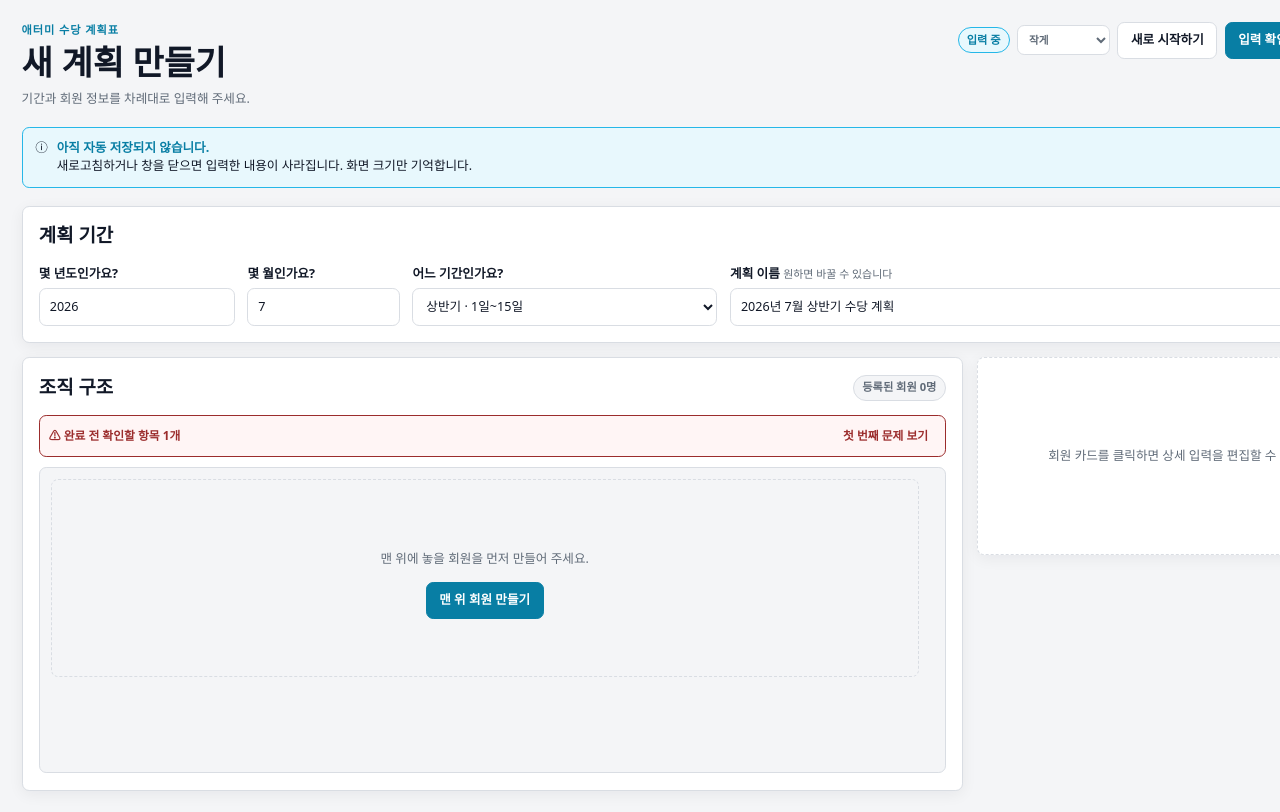
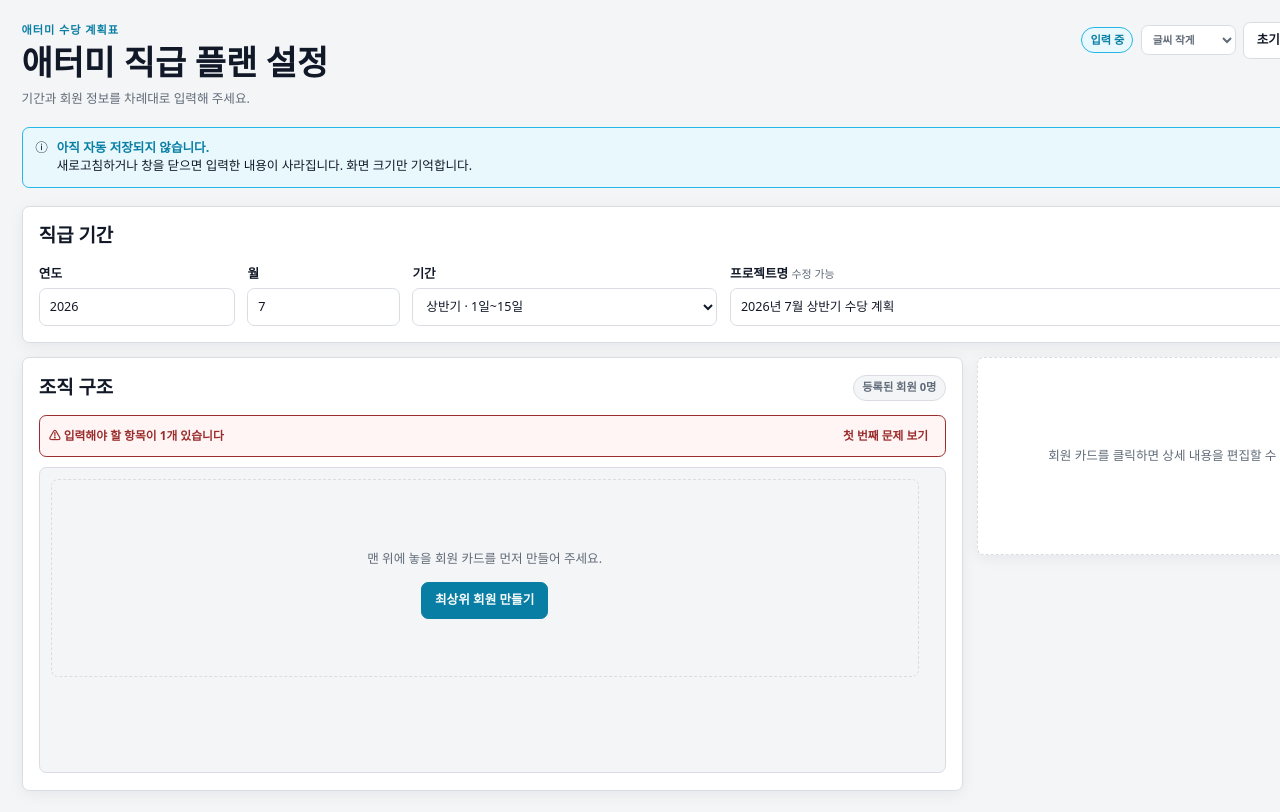
Before and after one commit to mworkroom/ngplan, a React (Vite) app: page / in a window 1280 px wide. Shown: the top 812 px of the page. Built offline with nearby package versions, Linux system fonts and the light colour scheme.

Commit message:
Refactor UI text for clarity and consistency in Korean language across multiple components

```diff
--- a/src/ui/App.tsx
+++ b/src/ui/App.tsx
@@ -237,7 +237,7 @@ export function App({ generateId: injectedGenerateId, initialDate }: AppProps =
     if (
       draftHasMemberData(draft) &&
       !window.confirm(
-        '지금 입력한 회원과 숫자를 모두 지우고 새로 시작할까요?',
+        '지금까지 입력한 회원과 숫자를 모두 지우고 새로 시작할까요?',
       )
     ) {
       return;
@@ -254,13 +254,13 @@ export function App({ generateId: injectedGenerateId, initialDate }: AppProps =
     setSlotAction(null);
     setCollapsedMemberKeys(new Set());
     setExcludedMemberKey(null);
-    setAnnouncement('새 계획을 시작했습니다. 이전에 입력한 회원 정보는 가져오지 않았습니다.');
+    setAnnouncement('새 플랜을 시작했습니다. 이전에 입력한 회원 정보는 가져오지 않았습니다.');
   };
 
   const handleAddRoot = (): void => {
     applyTopologyOutcome(
       addRootMember(draft, generateId('MEMBER')),
-      '맨 위 회원을 만들었습니다.',
+      '최상위 회원을 만들었습니다.',
     );
   };
 
@@ -388,7 +388,7 @@ export function App({ generateId: injectedGenerateId, initialDate }: AppProps =
       <header className="app-header">
         <div className="app-header__copy">
           <p className="app-header__eyebrow">애터미 수당 계획표</p>
-          <h1>새 계획 만들기</h1>
+          <h1>애터미 직급 플랜 설정</h1>
           <p className="app-header__description">기간과 회원 정보를 차례대로 입력해 주세요.</p>
         </div>
         <div className="app-header__actions">
@@ -407,16 +407,16 @@ export function App({ generateId: injectedGenerateId, initialDate }: AppProps =
               value={displayDensity}
               onChange={(event) => setDisplayDensity(event.currentTarget.value as DisplayDensity)}
             >
-              <option value="COMPACT">작게</option>
-              <option value="COMFORTABLE">편안하게</option>
+              <option value="COMPACT">글씨 작게</option>
+              <option value="COMFORTABLE">글씨 크게</option>
             </select>
           </label>
 
           <button type="button" className="secondary-button" onClick={handleNewProject}>
-            새로 시작하기
+            초기화
           </button>
           <button type="button" className="primary-button" onClick={handleNormalize}>
-            입력 확인하고 계획표 만들기
+            플래너 생성
           </button>
         </div>
       </header>
@@ -447,7 +447,7 @@ export function App({ generateId: injectedGenerateId, initialDate }: AppProps =
           <div className="panel__header">
             <div>
               <h2 id="bundle-summary-title" className="panel__title">
-                계획표를 만들 준비가 되었습니다
+                플랜을 만들 준비가 되었습니다
               </h2>
               <p className="panel__description">
                 내용을 고치면 다시 한 번 입력 확인이 필요합니다.
@@ -475,7 +475,7 @@ export function App({ generateId: injectedGenerateId, initialDate }: AppProps =
               className="primary-button"
               onClick={handleOpenManualPlan}
             >
-              계획표 열기
+              플랜 열기
             </button>
           </div>
         </section>
@@ -525,7 +525,7 @@ export function App({ generateId: injectedGenerateId, initialDate }: AppProps =
               onSetRoot={(memberKey) =>
                 applyTopologyOutcome(
                   setRootMember(draft, memberKey),
-                  '선택한 회원을 맨 위 회원으로 정했습니다.',
+                  '선택한 회원을 최상위 회원으로 정했습니다.',
                 )
               }
             />
@@ -548,7 +548,7 @@ export function App({ generateId: injectedGenerateId, initialDate }: AppProps =
                 </button>
                 {topology.reassignmentQueue.map((entry) => (
                   <button type="button" className="secondary-button" key={entry.memberKey} onClick={() => handleAttachQueuedSubtree(entry.memberKey)}>
-                    {entry.memberName.trim() || entry.memberKey}님과 아래 회원 연결
+                    {entry.memberName.trim() || entry.memberKey}님과 하위 회원 연결
                   </button>
                 ))}
                 <button type="button" className="text-button" onClick={() => setSlotAction(null)}>
@@ -567,7 +567,7 @@ export function App({ generateId: injectedGenerateId, initialDate }: AppProps =
           )}
           {selectedMember === undefined ? (
             <section className="panel empty-state">
-              <p>회원 카드를 클릭하면 상세 입력을 편집할 수 있습니다.</p>
+              <p>회원 카드를 클릭하면 상세 내용을 편집할 수 있습니다.</p>
             </section>
           ) : (
             <section className="panel">
@@ -593,7 +593,7 @@ export function App({ generateId: injectedGenerateId, initialDate }: AppProps =
                       parentMemberKey,
                       side,
                     ),
-                    '선택한 회원과 아래 회원들을 새 자리로 옮겼습니다.',
+                    '선택한 회원과 하위 회원들을 새 자리로 옮겼습니다.',
                   )
                 }
                 onDetach={() =>
@@ -638,7 +638,7 @@ export function App({ generateId: injectedGenerateId, initialDate }: AppProps =
             );
             const succeeded = applyTopologyOutcome(
               outcome,
-              '회원을 명단에서 뺐습니다. 아래 회원들의 연결은 그대로 유지했습니다.',
+              '선택한 회원을 화면에서 뺐습니다. 하위 회원들의 연결은 그대로 유지됩니다.',
             );
             if (succeeded) {
               setExcludedMemberKey(null);
--- a/src/ui/components/ChildSlot.tsx
+++ b/src/ui/components/ChildSlot.tsx
@@ -48,8 +48,8 @@ export function ChildSlot({
         <button
           type="button"
           className="child-slot__action child-slot__action--remove"
-          aria-label={`${childName ?? slot.childMemberKey ?? '아래 회원'} 위치 바꾸기 또는 명단에서 빼기`}
-          title={`${childName ?? slot.childMemberKey ?? '아래 회원'} 위치 바꾸기 또는 명단에서 빼기`}
+          aria-label={`${childName ?? slot.childMemberKey ?? '하위 회원'} 위치 바꾸기 또는 명단에서 빼기`}
+          title={`${childName ?? slot.childMemberKey ?? '하위 회원'} 위치 바꾸기 또는 명단에서 빼기`}
           onClick={() => {
             if (slot.childMemberKey !== null) {
               onRemoveChild(slot.childMemberKey);
--- a/src/ui/components/MemberCard.tsx
+++ b/src/ui/components/MemberCard.tsx
@@ -48,7 +48,7 @@ export function MemberCard({
       issue.severity === 'ERROR' && issue.location.memberKey === member.memberKey,
   );
   const complete = !hasError;
-  const baseName = member.name.trim() || '이름 미입력 회원';
+  const baseName = member.name.trim() || '이름 없는 회원';
   const displayName = markedMemberName(baseName, member.sheetMarker);
 
   return (
@@ -118,7 +118,7 @@ export function MemberCard({
             aria-controls={childrenContainerId}
             onClick={() => onToggleCollapsed(member.memberKey)}
           >
-            {collapsed ? '하위 조직 펼치기' : '하위 조직 접기'}
+            {collapsed ? '펼치기' : '접기'}
           </button>
         </div>
       ) : null}
--- a/src/ui/components/MemberForm.tsx
+++ b/src/ui/components/MemberForm.tsx
@@ -115,14 +115,14 @@ export function MemberForm({
             </h2>
             <p className="panel__description">이 회원의 정보를 입력해 주세요.</p>
           </div>
-          <span className="status-badge">{isRoot ? '맨 위 회원' : '등록된 회원'}</span>
+          <span className="status-badge">{isRoot ? '최상위 회원' : '등록된 회원'}</span>
         </div>
         <div className="form-grid form-grid--single">
-          {renderIdentityField('name', '회원 이름', nameIssue)}
-          {renderIdentityField('memberId', '회사 회원 ID', memberIdIssue)}
+          {renderIdentityField('name', '이름', nameIssue)}
+          {renderIdentityField('memberId', 'ID', memberIdIssue)}
           <div className="field">
             <label htmlFor={memberFieldId(member.memberKey, 'sheetMarker')}>
-              이름에 표지판 붙이기
+              이름 강조
             </label>
             <select
               id={memberFieldId(member.memberKey, 'sheetMarker')}
@@ -139,16 +139,13 @@ export function MemberForm({
                 </option>
               ))}
             </select>
-            <p className="field-help">
-              긴 계획표에서 사람을 빨리 찾기 위한 표시입니다. 계산에는 사용되지 않습니다.
-            </p>
           </div>
         </div>
       </div>
 
       {!isRoot && isPlaced ? (
         <fieldset className="member-form__section">
-          <legend>이 회원의 위치 바꾸기</legend>
+          <legend>위치 바꾸기</legend>
           <p className="help-text">
             이 회원과 아래에 연결된 회원들을 함께 옮깁니다.
           </p>
@@ -218,16 +215,11 @@ export function MemberForm({
 
       {!isRoot && !isPlaced ? (
         <p className="storage-notice">
-          이 회원과 아래 회원들의 새 위치를 정해야 합니다. 조직 그림의 빈
-          왼쪽·오른쪽 자리에서 다시 연결해 주세요.
+          이 회원과 아래 회원들의 새 위치를 정해야 합니다. 조직도의 빈 자리에 다시 연결해 주세요.
         </p>
       ) : null}
 
-      <div className="form-actions">
-        <button type="button" className="danger-button" onClick={onExclude}>
-          이 명단에서 빼기
-        </button>
-      </div>
+
     </section>
   );
 }
--- a/src/ui/components/OrganizationTree.tsx
+++ b/src/ui/components/OrganizationTree.tsx
@@ -112,7 +112,7 @@ export function OrganizationTree({
 
       {errors.length === 0 ? null : (
         <div className="organization-error-bar" role="alert">
-          <span>⚠ 완료 전 확인할 항목 {errors.length}개</span>
+          <span>⚠ 입력해야 할 항목이 {errors.length}개 있습니다</span>
           <button type="button" className="text-button" onClick={() => onNavigateIssue(errors[0]!)}>
             첫 번째 문제 보기
           </button>
@@ -122,15 +122,15 @@ export function OrganizationTree({
       <div
         id={projectFieldId('rootMemberKey')}
         className="organization-tree__viewport"
-        aria-label="좌우 조직 그림"
+        aria-label="좌우 조직도"
         tabIndex={0}
       >
         {root === undefined ? (
           <div className="empty-state">
             <div>
-              <p>맨 위에 놓을 회원을 먼저 만들어 주세요.</p>
+              <p>맨 위에 놓을 회원 카드를 먼저 만들어 주세요.</p>
               <button type="button" className="primary-button" onClick={onAddRoot}>
-                맨 위 회원 만들기
+                최상위 회원 만들기
               </button>
             </div>
           </div>
--- a/src/ui/components/ProjectPeriodForm.tsx
+++ b/src/ui/components/ProjectPeriodForm.tsx
@@ -44,7 +44,7 @@ export function ProjectPeriodForm({
       <div className="panel__header">
         <div>
           <h2 id="project-period-title" className="panel__title">
-            계획 기간
+            직급 기간
           </h2>
         </div>
         <span className="status-badge status-badge--editing">입력 중</span>
@@ -52,7 +52,7 @@ export function ProjectPeriodForm({
 
       <div className="form-grid">
         <div className="field">
-          <label htmlFor={projectFieldId('period.year')}>몇 년도인가요?</label>
+          <label htmlFor={projectFieldId('period.year')}>연도</label>
           <input
             id={projectFieldId('period.year')}
             inputMode="numeric"
@@ -69,7 +69,7 @@ export function ProjectPeriodForm({
         </div>
 
         <div className="field">
-          <label htmlFor={projectFieldId('period.month')}>몇 월인가요?</label>
+          <label htmlFor={projectFieldId('period.month')}>월</label>
           <input
             id={projectFieldId('period.month')}
             inputMode="numeric"
@@ -86,7 +86,7 @@ export function ProjectPeriodForm({
         </div>
 
         <div className="field field--full">
-          <label htmlFor={projectFieldId('period.half')}>어느 기간인가요?</label>
+          <label htmlFor={projectFieldId('period.half')}>기간</label>
           <select
             id={projectFieldId('period.half')}
             value={draft.half}
@@ -103,12 +103,12 @@ export function ProjectPeriodForm({
 
         <div className="field field--full project-title-field">
           <label htmlFor={projectFieldId('title')}>
-            계획 이름 <span className="field-label__hint">원하면 바꿀 수 있습니다</span>
+            프로젝트명 <span className="field-label__hint">수정 가능</span>
           </label>
           <div className="project-title-control">
             <input
               id={projectFieldId('title')}
-              aria-label="계획 이름"
+              aria-label="프로젝트명"
               value={draft.title}
               aria-invalid={titleIssue !== undefined}
               aria-describedby={titleIssue === undefined ? undefined : titleErrorId}
--- a/src/ui/components/ReassignmentQueue.tsx
+++ b/src/ui/components/ReassignmentQueue.tsx
@@ -24,8 +24,7 @@ export function ReassignmentQueue({
             새 위치를 정해야 하는 회원
           </h2>
           <p className="panel__description">
-            아래에 연결된 회원들은 그대로 유지됩니다. 조직 그림의 빈 왼쪽·오른쪽
-            자리에서 다시 연결해 주세요.
+            아래에 연결된 회원들은 그대로 유지됩니다. 조직도의 비어있는 자리에서 다시 연결해 주세요.
           </p>
         </div>
         <span className="status-badge status-badge--warning">
```
Also changed, not shown: src/ui/components/ExcludeMemberDialog.tsx (+3 -6 lines), src/ui/components/OpeningStateForm.tsx (+4 -8 lines).
